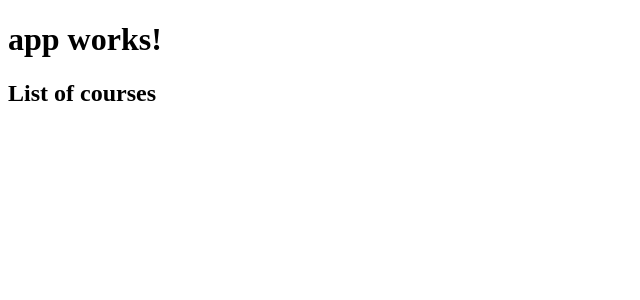
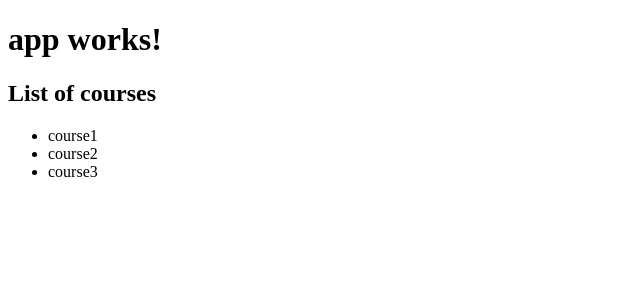
Before and after one commit to michellpine/Angular4_Udemy, an Angular app: page / in a window 1280 px wide. Shown: the top 300 px of the page, without its empty margins (0-640 px from the left). Built offline with nearby package versions, Linux system fonts and the light colour scheme.

Commit message:
Dependency Injection

```diff
--- a/package.json
+++ b/package.json
@@ -26,7 +26,7 @@
   },
   "devDependencies": {
     "@angular/cli": "1.0.6",
-    "@angular/compiler-cli": "^4.0.0",
+    "@angular/compiler-cli": "^4.4.6",
     "@types/jasmine": "2.5.38",
     "@types/node": "~6.0.60",
     "codelyzer": "~2.0.0",
@@ -35,9 +35,9 @@
     "karma": "~1.4.1",
     "karma-chrome-launcher": "~2.1.1",
     "karma-cli": "~1.0.1",
+    "karma-coverage-istanbul-reporter": "^0.2.0",
     "karma-jasmine": "~1.1.0",
     "karma-jasmine-html-reporter": "^0.2.2",
-    "karma-coverage-istanbul-reporter": "^0.2.0",
     "protractor": "~5.1.0",
     "ts-node": "~2.0.0",
     "tslint": "~4.5.0",
--- a/src/app/provingComponent/courses.component.ts
+++ b/src/app/provingComponent/courses.component.ts
@@ -1,4 +1,5 @@
 import { Component } from '@angular/core';
+import { CoursesService } from '../course/courses.service';
 
 @Component({
     // <courses> 'courses'
@@ -17,4 +18,9 @@ import { Component } from '@angular/core';
 export class CoursesComponents {
     title = 'List of courses';
     courses;
+
+    constructor(service: CoursesService) {
+        this.courses = service.getCourses();
+    }
+
 }
```
Also changed, not shown: src/app/app.module.ts (+6 -1 lines), 1 other file (tests, documents, lock files or other folders).
